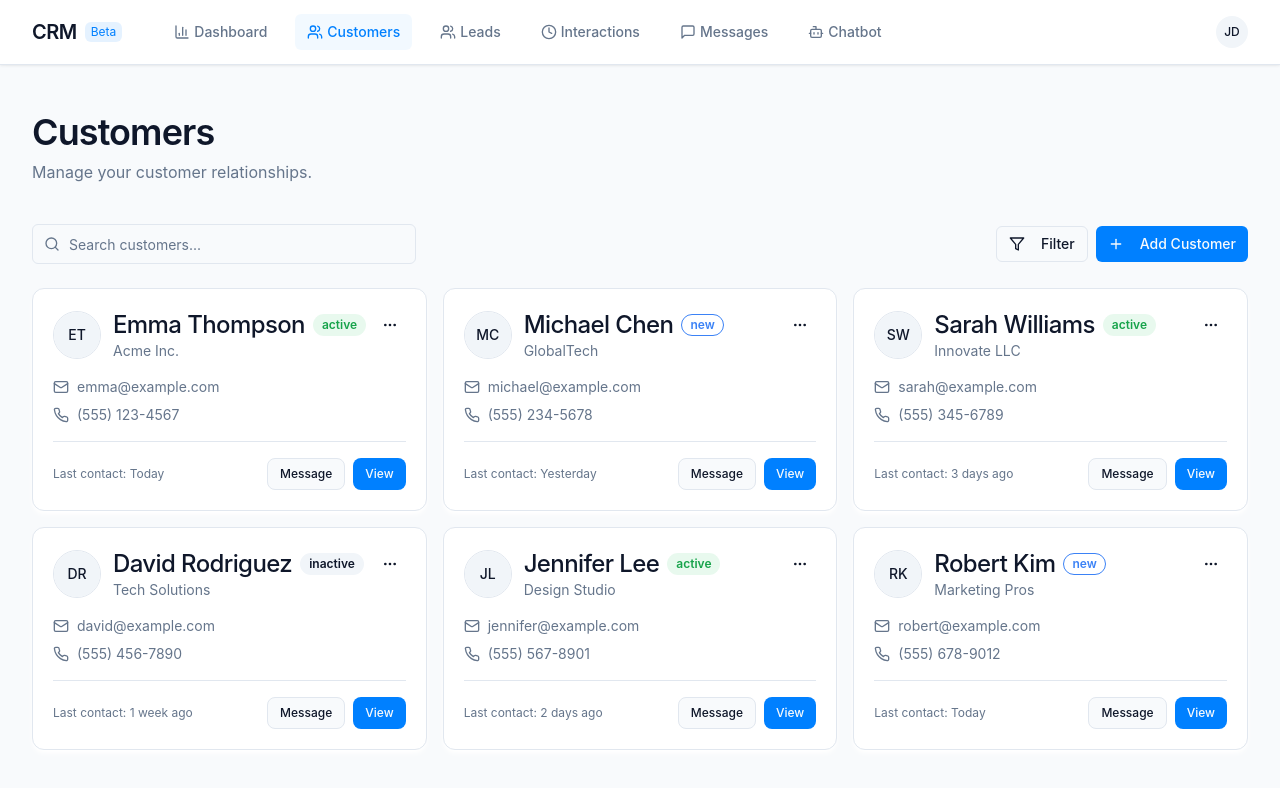
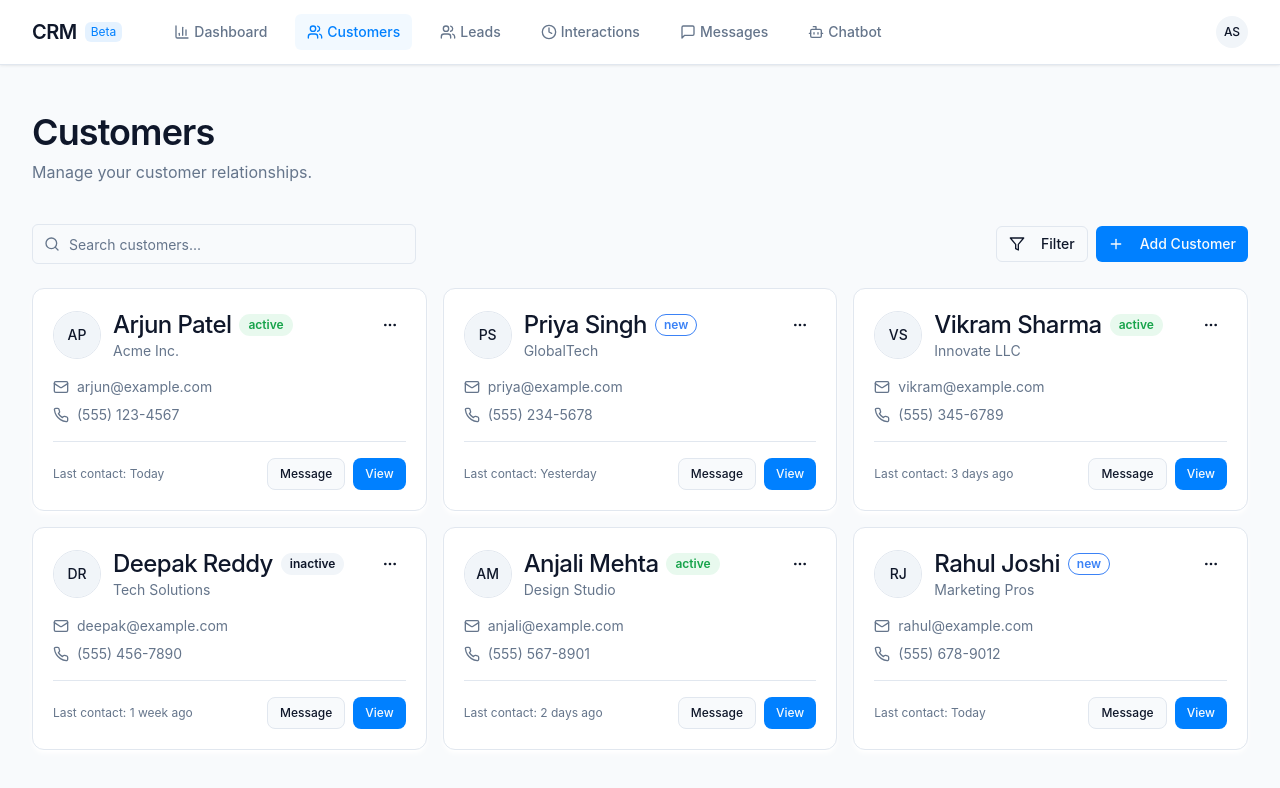
Before and after one commit to urstrulyishan/customer-connection-spark, a React (Vite) app: page /customers in a window 1280 px wide. Shown: the top 788 px of the page. Built offline with nearby package versions, Linux system fonts and the light colour scheme.

Commit message:
Rename names to Indian names
Replaced all names with Indian names in the application.

```diff
--- a/src/components/dashboard/customer-activity.tsx
+++ b/src/components/dashboard/customer-activity.tsx
@@ -20,8 +20,8 @@ const activities: ActivityItem[] = [
     id: "1",
     type: "message",
     customer: {
-      name: "Emma Thompson",
-      initials: "ET",
+      name: "Ravi Verma",
+      initials: "RV",
     },
     time: "10 min ago",
     description: "Sent a follow-up email about the new proposal."
@@ -30,8 +30,8 @@ const activities: ActivityItem[] = [
     id: "2",
     type: "task",
     customer: {
-      name: "Michael Chen",
-      initials: "MC",
+      name: "Ananya Gupta",
+      initials: "AG",
     },
     time: "1 hour ago",
     description: "Completed onboarding for premium plan."
@@ -40,8 +40,8 @@ const activities: ActivityItem[] = [
     id: "3",
     type: "meeting",
     customer: {
-      name: "Sarah Williams",
-      initials: "SW",
+      name: "Neha Kapoor",
+      initials: "NK",
     },
     time: "2 hours ago",
     description: "Scheduled a product demo for next Tuesday."
@@ -50,8 +50,8 @@ const activities: ActivityItem[] = [
     id: "4",
     type: "message",
     customer: {
-      name: "David Rodriguez",
-      initials: "DR",
+      name: "Rajesh Kumar",
+      initials: "RK",
     },
     time: "Yesterday",
     description: "Requested more information about pricing."
--- a/src/components/navbar.tsx
+++ b/src/components/navbar.tsx
@@ -1,3 +1,4 @@
+
 import { useState } from "react";
 import { Link, useLocation } from "react-router-dom";
 import { cn } from "@/lib/utils";
@@ -71,7 +72,7 @@ export function Navbar() {
 
           <div className="flex items-center">
             <button className="ml-4 rounded-full w-8 h-8 bg-accent flex items-center justify-center" aria-label="User menu">
-              <span className="text-xs font-medium">JD</span>
+              <span className="text-xs font-medium">AS</span>
             </button>
 
             <button
--- a/src/pages/CustomersPage.tsx
+++ b/src/pages/CustomersPage.tsx
@@ -11,38 +11,38 @@ import { useState } from "react";
 const customers: CustomerData[] = [
   {
     id: "1",
-    name: "Emma Thompson",
-    email: "emma@example.com",
+    name: "Arjun Patel",
+    email: "arjun@example.com",
     phone: "(555) 123-4567",
     company: "Acme Inc.",
     status: "active",
     lastContact: "Today",
-    initials: "ET"
+    initials: "AP"
   },
   {
     id: "2",
-    name: "Michael Chen",
-    email: "michael@example.com",
+    name: "Priya Singh",
+    email: "priya@example.com",
     phone: "(555) 234-5678",
     company: "GlobalTech",
     status: "new",
     lastContact: "Yesterday",
-    initials: "MC"
+    initials: "PS"
   },
   {
     id: "3",
-    name: "Sarah Williams",
-    email: "sarah@example.com",
+    name: "Vikram Sharma",
+    email: "vikram@example.com",
     phone: "(555) 345-6789",
     company: "Innovate LLC",
     status: "active",
     lastContact: "3 days ago",
-    initials: "SW"
+    initials: "VS"
   },
   {
     id: "4",
-    name: "David Rodriguez",
-    email: "david@example.com",
+    name: "Deepak Reddy",
+    email: "deepak@example.com",
     phone: "(555) 456-7890",
     company: "Tech Solutions",
     status: "inactive",
@@ -51,23 +51,23 @@ const customers: CustomerData[] = [
   },
   {
     id: "5",
-    name: "Jennifer Lee",
-    email: "jennifer@example.com",
+    name: "Anjali Mehta",
+    email: "anjali@example.com",
     phone: "(555) 567-8901",
     company: "Design Studio",
     status: "active",
     lastContact: "2 days ago",
-    initials: "JL"
+    initials: "AM"
   },
   {
     id: "6",
-    name: "Robert Kim",
-    email: "robert@example.com",
+    name: "Rahul Joshi",
+    email: "rahul@example.com",
     phone: "(555) 678-9012",
     company: "Marketing Pros",
     status: "new",
     lastContact: "Today",
-    initials: "RK"
+    initials: "RJ"
   }
 ];
 
--- a/src/pages/Index.tsx
+++ b/src/pages/Index.tsx
@@ -10,33 +10,33 @@ import { Users, DollarSign, Clock, BarChart } from "lucide-react";
 const recentCustomers: CustomerData[] = [
   {
     id: "1",
-    name: "Emma Thompson",
-    email: "emma@example.com",
+    name: "Arjun Patel",
+    email: "arjun@example.com",
     phone: "(555) 123-4567",
     company: "Acme Inc.",
     status: "active",
     lastContact: "Today",
-    initials: "ET"
+    initials: "AP"
   },
   {
     id: "2",
-    name: "Michael Chen",
-    email: "michael@example.com",
+    name: "Priya Singh",
+    email: "priya@example.com",
     phone: "(555) 234-5678",
     company: "GlobalTech",
     status: "new",
     lastContact: "Yesterday",
-    initials: "MC"
+    initials: "PS"
   },
   {
     id: "3",
-    name: "Sarah Williams",
-    email: "sarah@example.com",
+    name: "Vikram Sharma",
+    email: "vikram@example.com",
     phone: "(555) 345-6789",
     company: "Innovate LLC",
     status: "active",
     lastContact: "3 days ago",
-    initials: "SW"
+    initials: "VS"
   }
 ];
 
--- a/src/pages/InteractionsPage.tsx
+++ b/src/pages/InteractionsPage.tsx
@@ -30,77 +30,77 @@ const interactions: InteractionData[] = [
     id: "1",
     type: "call",
     customer: {
-      name: "Emma Thompson",
-      initials: "ET"
+      name: "Arjun Patel",
+      initials: "AP"
     },
     date: "Today",
     time: "10:30 AM",
     duration: "15 min",
     summary: "Discussed new feature requirements",
-    notes: "Emma was interested in the new analytics dashboard. Follow up next week with a demo."
+    notes: "Arjun was interested in the new analytics dashboard. Follow up next week with a demo."
   },
   {
     id: "2",
     type: "email",
     customer: {
-      name: "Michael Chen",
-      initials: "MC"
+      name: "Ananya Gupta",
+      initials: "AG"
     },
     date: "Yesterday",
     time: "2:45 PM",
     summary: "Sent onboarding materials",
-    notes: "Michael requested additional documentation about the API integration."
+    notes: "Ananya requested additional documentation about the API integration."
   },
   {
     id: "3",
     type: "meeting",
     customer: {
-      name: "Sarah Williams",
-      initials: "SW"
+      name: "Neha Kapoor",
+      initials: "NK"
     },
     date: "May 15, 2023",
     time: "11:00 AM",
     duration: "45 min",
     summary: "Product demo and Q&A session",
-    notes: "Sarah and her team were impressed with the new UI. They want to schedule a follow-up to discuss pricing."
+    notes: "Neha and her team were impressed with the new UI. They want to schedule a follow-up to discuss pricing."
   },
   {
     id: "4",
     type: "message",
     customer: {
-      name: "David Rodriguez",
-      initials: "DR"
+      name: "Rajesh Kumar",
+      initials: "RK"
     },
     date: "May 14, 2023",
     time: "9:15 AM",
     summary: "Quick question about billing",
-    notes: "David asked about changing his billing cycle. I directed him to the account settings page."
+    notes: "Rajesh asked about changing his billing cycle. I directed him to the account settings page."
   },
   {
     id: "5",
     type: "call",
     customer: {
-      name: "Jennifer Lee",
-      initials: "JL"
+      name: "Anjali Mehta",
+      initials: "AM"
     },
     date: "May 12, 2023",
     time: "3:30 PM",
     duration: "10 min",
     summary: "Follow-up on support ticket",
-    notes: "Jennifer confirmed that the issue was resolved. She's satisfied with the support response time."
+    notes: "Anjali confirmed that the issue was resolved. She's satisfied with the support response time."
   },
   {
     id: "6",
     type: "meeting",
     customer: {
-      name: "Robert Kim",
-      initials: "RK"
+      name: "Rahul Joshi",
+      initials: "RJ"
     },
     date: "May 10, 2023",
     time: "1:00 PM",
     duration: "30 min",
     summary: "Quarterly review meeting",
-    notes: "Robert mentioned that his team is growing and they might need to upgrade their subscription soon."
+    notes: "Rahul mentioned that his team is growing and they might need to upgrade their subscription soon."
   }
 ];
 
--- a/src/pages/LeadsPage.tsx
+++ b/src/pages/LeadsPage.tsx
@@ -26,69 +26,69 @@ interface LeadData {
 const leads: LeadData[] = [
   {
     id: "1",
-    name: "Thomas Anderson",
-    email: "thomas@matrix.com",
+    name: "Siddharth Malhotra",
+    email: "siddharth@matrix.com",
     company: "Matrix Corp",
     status: "new",
     score: "hot",
     source: "Website",
     date: "Today",
-    initials: "TA"
+    initials: "SM"
   },
   {
     id: "2",
-    name: "Lisa Johnson",
-    email: "lisa@enterprise.com",
+    name: "Kavita Bajaj",
+    email: "kavita@enterprise.com",
     company: "Enterprise Solutions",
     status: "contacted",
     score: "warm",
     source: "Referral",
     date: "Yesterday",
-    initials: "LJ"
+    initials: "KB"
   },
   {
     id: "3",
-    name: "Mark Wilson",
-    email: "mark@innovative.com",
+    name: "Mohan Desai",
+    email: "mohan@innovative.com",
     company: "Innovative Tech",
     status: "qualified",
     score: "hot",
     source: "LinkedIn",
     date: "2 days ago",
-    initials: "MW"
+    initials: "MD"
   },
   {
     id: "4",
-    name: "Sophia Garcia",
-    email: "sophia@futuretech.com",
+    name: "Sunita Agarwal",
+    email: "sunita@futuretech.com",
     company: "Future Technologies",
     status: "proposal",
     score: "hot",
     source: "Conference",
     date: "3 days ago",
-    initials: "SG"
+    initials: "SA"
   },
   {
     id: "5",
-    name: "James Smith",
-    email: "james@digitalex.com",
+    name: "Jayant Narayan",
+    email: "jayant@digitalex.com",
     company: "Digital Express",
     status: "new",
     score: "cold",
     source: "Email Campaign",
     date: "1 week ago",
-    initials: "JS"
+    initials: "JN"
   },
   {
     id: "6",
-    name: "Olivia Brown",
-    email: "olivia@techwave.com",
+    name: "Pooja Bhatia",
+    email: "pooja@techwave.com",
     company: "TechWave Inc.",
     status: "contacted",
     score: "warm",
     source: "Advertisement",
     date: "5 days ago",
-    initials: "OB"
+    initials: "PB"
   }
 ];
 
--- a/src/pages/MessagesPage.tsx
+++ b/src/pages/MessagesPage.tsx
@@ -38,8 +38,8 @@ const conversations: ConversationData[] = [
   {
     id: "1",
     customer: {
-      name: "Emma Thompson",
-      initials: "ET",
+      name: "Arjun Patel",
+      initials: "AP",
     },
     lastMessage: "Thanks for the quick response!",
     lastMessageTime: "10:30 AM",
@@ -49,14 +49,14 @@ const conversations: ConversationData[] = [
         id: "1-1",
         sender: "me",
         time: "10:15 AM",
-        content: "Hello Emma, how can I help you today?"
+        content: "Hello Arjun, how can I help you today?"
       },
       {
         id: "1-2",
         sender: "customer",
         customer: {
-          name: "Emma Thompson",
-          initials: "ET",
+          name: "Arjun Patel",
+          initials: "AP",
         },
         time: "10:20 AM",
         content: "Hi, I'm having trouble with the new dashboard feature. Can you help me set it up?"
@@ -71,8 +71,8 @@ const conversations: ConversationData[] = [
         id: "1-4",
         sender: "customer",
         customer: {
-          name: "Emma Thompson",
-          initials: "ET",
+          name: "Arjun Patel",
+          initials: "AP",
         },
         time: "10:30 AM",
         content: "Thanks for the quick response!"
@@ -82,8 +82,8 @@ const conversations: ConversationData[] = [
   {
     id: "2",
     customer: {
-      name: "Michael Chen",
-      initials: "MC",
+      name: "Ananya Gupta",
+      initials: "AG",
     },
     lastMessage: "I'll review the proposal and get back to you tomorrow.",
     lastMessageTime: "Yesterday",
@@ -93,14 +93,14 @@ const conversations: ConversationData[] = [
         id: "2-1",
         sender: "me",
         time: "Yesterday, 2:15 PM",
-        content: "Hello Michael, I've sent you the proposal we discussed during our meeting."
+        content: "Hello Ananya, I've sent you the proposal we discussed during our meeting."
       },
       {
         id: "2-2",
         sender: "customer",
         customer: {
-          name: "Michael Chen",
-          initials: "MC",
+          name: "Ananya Gupta",
+          initials: "AG",
         },
         time: "Yesterday, 3:20 PM",
         content: "I'll review the proposal and get back to you tomorrow."
@@ -110,8 +110,8 @@ const conversations: ConversationData[] = [
   {
     id: "3",
     customer: {
-      name: "Sarah Williams",
-      initials: "SW",
+      name: "Neha Kapoor",
+      initials: "NK",
     },
     lastMessage: "The new features look amazing! Our team is excited to start using them.",
     lastMessageTime: "May 15",
@@ -121,14 +121,14 @@ const conversations: ConversationData[] = [
         id: "3-1",
         sender: "me",
         time: "May 15, 11:30 AM",
-        content: "Hi Sarah, following up on our meeting yesterday. I wanted to make sure you had access to all the materials we discussed."
+        content: "Hi Neha, following up on our meeting yesterday. I wanted to make sure you had access to all the materials we discussed."
       },
       {
         id: "3-2",
         sender: "customer",
         customer: {
-          name: "Sarah Williams",
-          initials: "SW",
+          name: "Neha Kapoor",
+          initials: "NK",
         },
         time: "May 15, 12:45 PM",
         content: "The new features look amazing! Our team is excited to start using them."
```
